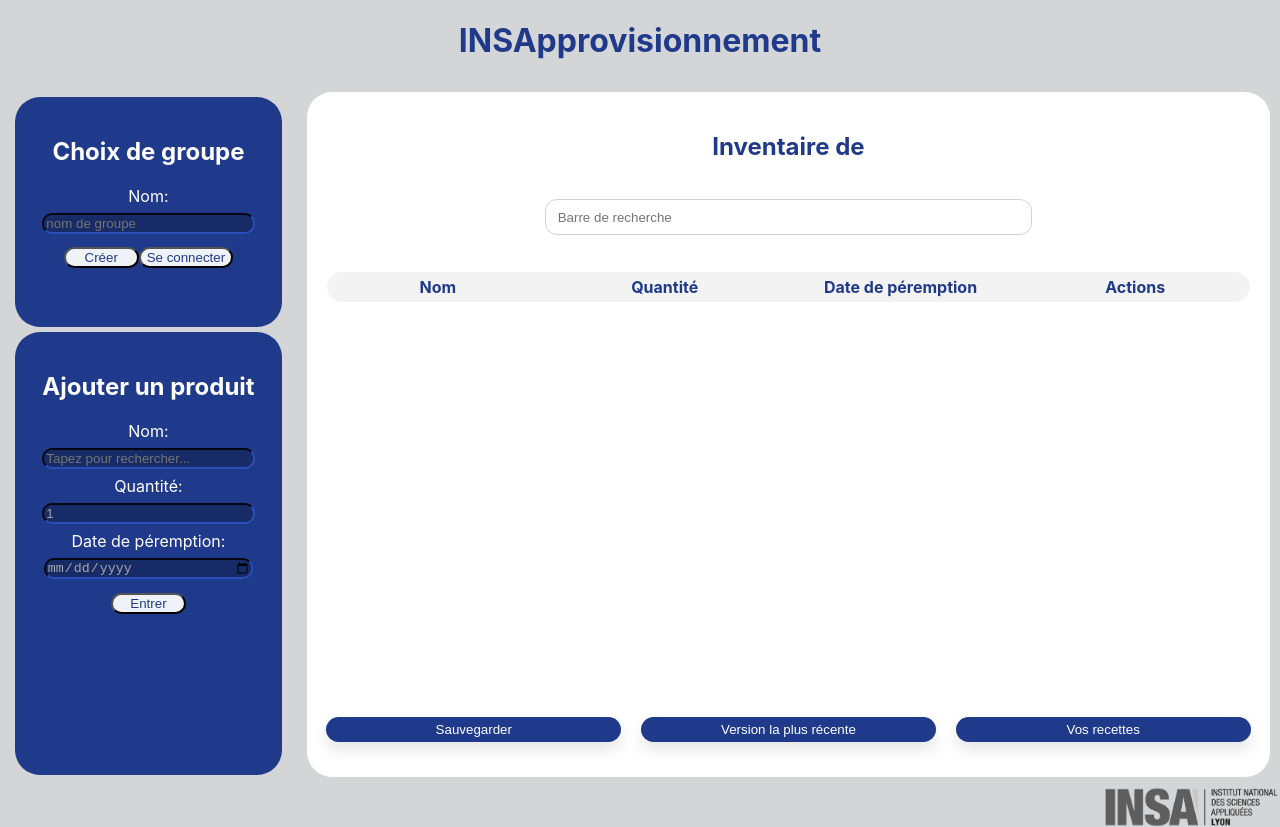
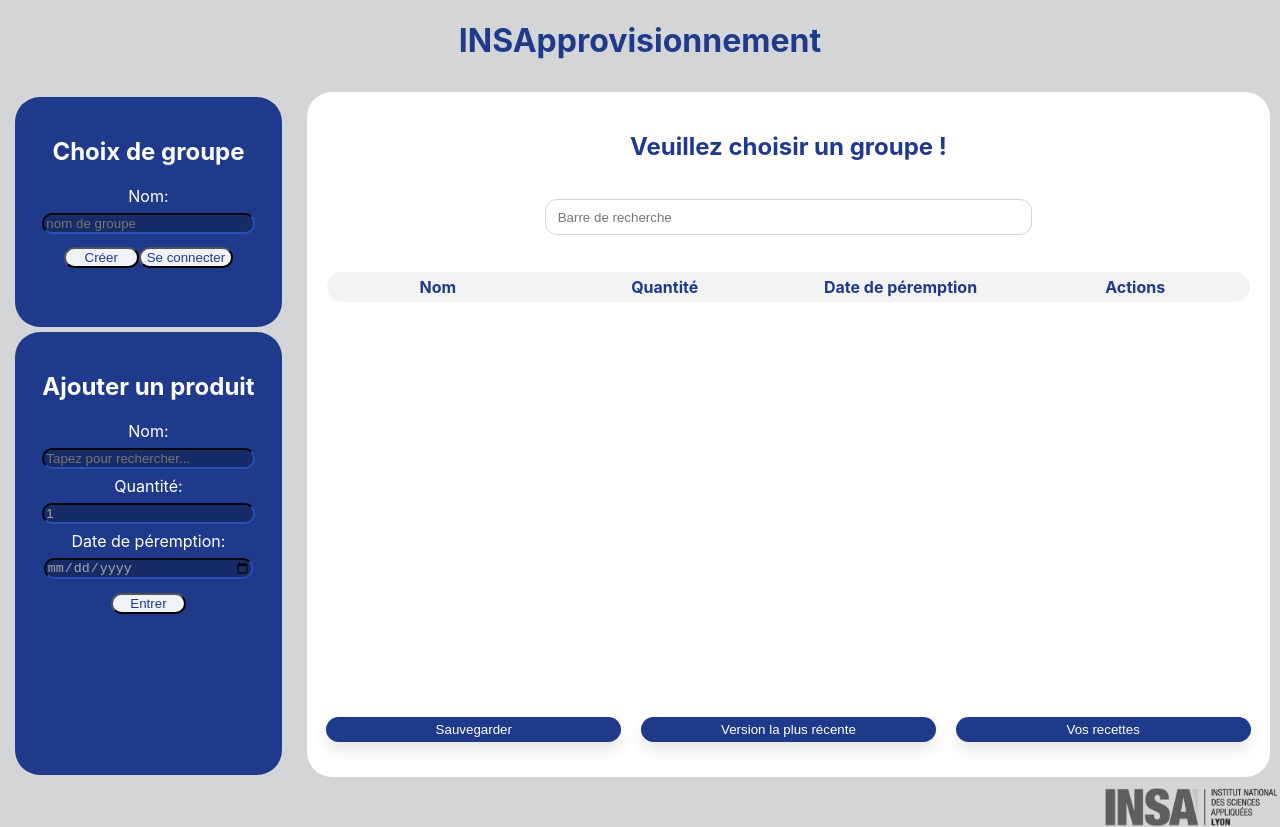
Before and after one commit to Pedro-W21/projet-WEB, a React (Create React App) app in the folder projet-web/: page / in a window 1280 px wide. Built offline with nearby package versions, Linux system fonts and the light colour scheme.

Commit message:
alt text tant que le groupe est pas choisi

```diff
--- a/projet-web/src/components/InventoryTable.js
+++ b/projet-web/src/components/InventoryTable.js
@@ -93,7 +93,7 @@ function InventoryTable({ items, setItems, loading, group }) {
 
   return (
     <div className="Tableau">
-      <h2>Inventaire de {group}</h2>
+      <h2> {(group != "") ? "Inventaire de " : "Veuillez choisir un groupe !"} {group}</h2>
       <div>
         <input className="Inventory-change-input" onChange={(e) => updateShownItems(e)} id="search-bar" placeholder="Barre de recherche"></input>
         <table className="fixed_header">
```
